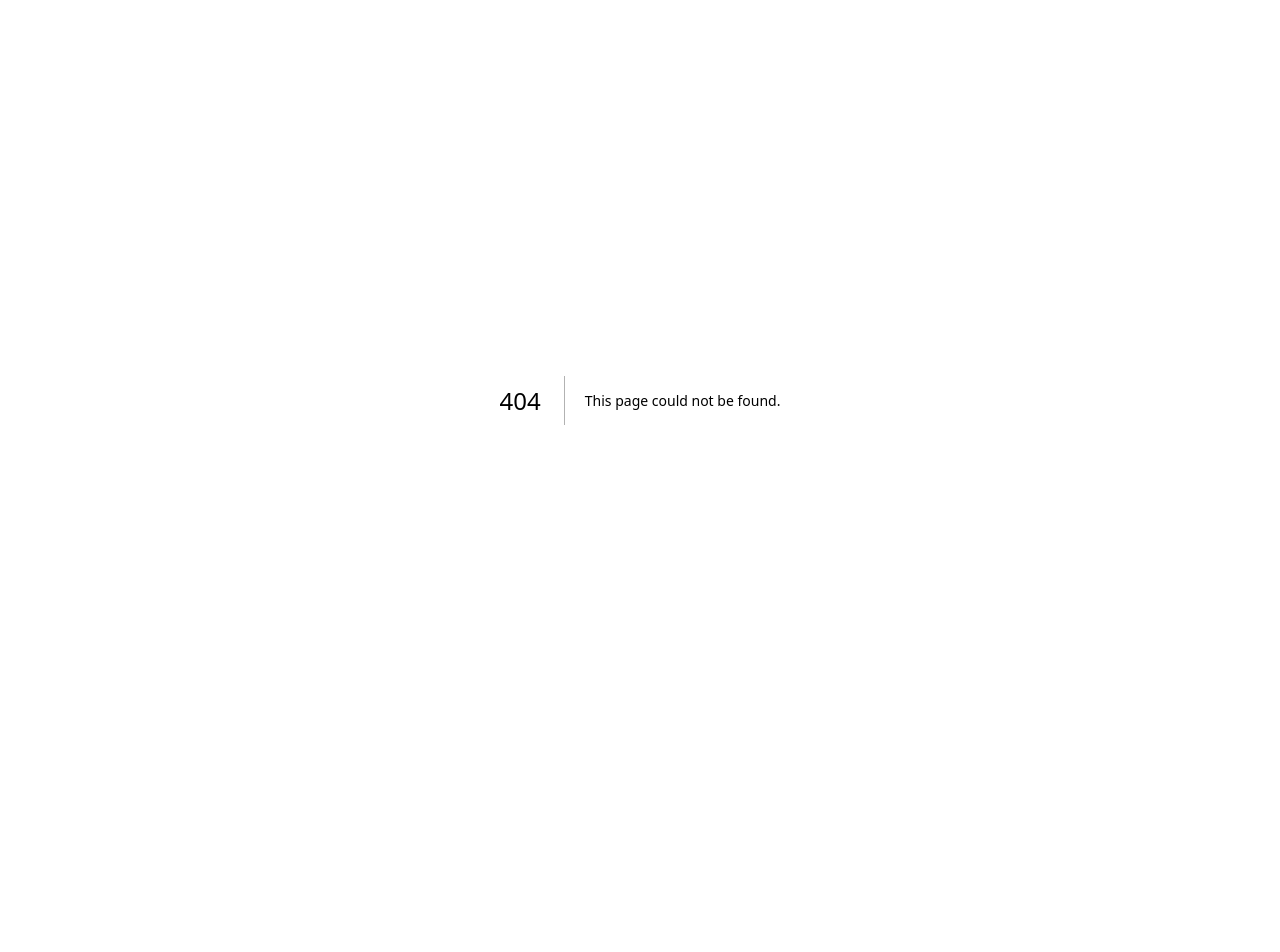
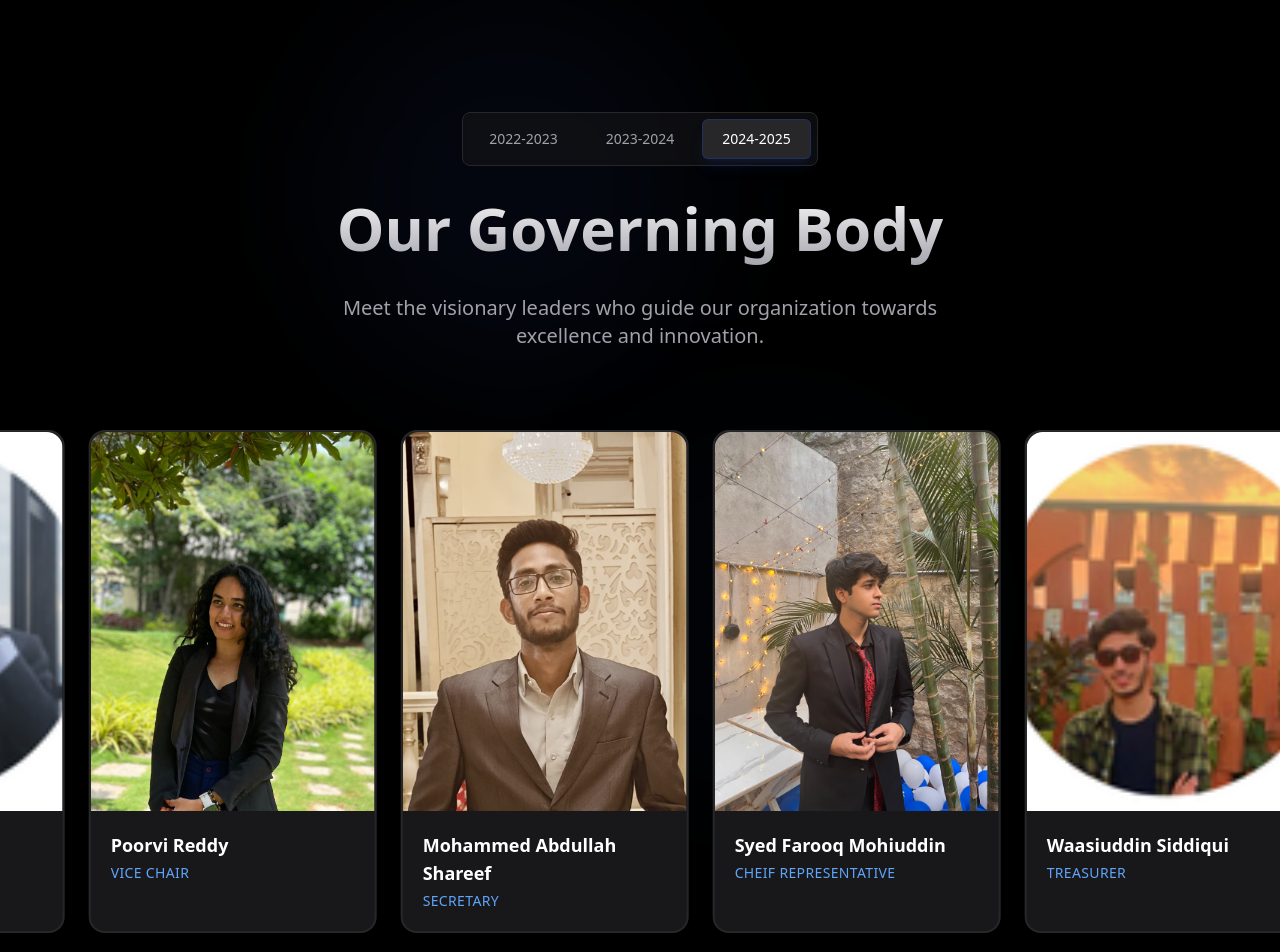
Before and after one commit to acmmjcet/main-codebase, a Next.js app in the folder apps/web/: page /team in a window 1280 px wide. Before the commit this address had no page. Shown: the top 952 px of the page. Before the commit the page ends 800 px from the top, so only its background shows below. Built offline with nearby package versions, Linux system fonts and the light colour scheme.

Commit message:
fix: team page render

```diff
--- /dev/null
+++ b/apps/web/app/team/page.tsx
@@ -0,0 +1,204 @@
+"use client";
+
+import React, { useState, useEffect, useRef } from "react";
+import { motion, useMotionValue, useAnimationFrame } from "framer-motion";
+import TeamCard from "@/components/TeamCard";
+import ExecomSection from "@/components/ExecomSection";
+
+interface TeamMember {
+  name: string;
+  role: string;
+  image: string;
+  year: string;
+}
+
+const TeamPage: React.FC = () => {
+  const [teamMembers, setTeamMembers] = useState<TeamMember[]>([]);
+  const [loading, setLoading] = useState(true);
+  const [isHovering, setIsHovering] = useState(false);
+  const [selectedYear, setSelectedYear] = useState<string>("2024-2025");
+  const containerRef = useRef<HTMLDivElement>(null);
+  const xPos = useMotionValue(0);
+  const scrollSpeed = useRef(40);
+
+  const years = ["2022-2023", "2023-2024", "2024-2025"];
+
+  useEffect(() => {
+    fetch("/team.json")
+      .then((res) => res.json())
+      .then((data) => {
+        setTeamMembers(data);
+        setLoading(false);
+      })
+      .catch((error) => {
+        console.error("Error loading team data:", error);
+        setLoading(false);
+      });
+  }, []);
+
+  const filteredMembers = teamMembers.filter(
+    (member) => member.year === selectedYear
+  );
+
+  useEffect(() => {
+    xPos.set(0);
+  }, [selectedYear, xPos]);
+
+  useAnimationFrame((time, delta) => {
+    if (
+      !isHovering &&
+      !loading &&
+      filteredMembers.length > 0 &&
+      containerRef.current
+    ) {
+      const container = containerRef.current;
+      const scrollWidth = container.scrollWidth / 2;
+      const currentX = xPos.get();
+      const newX = currentX - (scrollSpeed.current * delta) / 1000;
+
+      if (newX <= -scrollWidth) {
+        xPos.set(newX + scrollWidth);
+      } else {
+        xPos.set(newX);
+      }
+    }
+  });
+
+  const containerVariants = {
+    hidden: { opacity: 0 },
+    visible: {
+      opacity: 1,
+      transition: {
+        staggerChildren: 0.1,
+        delayChildren: 0.2,
+      },
+    },
+  };
+
+  const itemVariants = {
+    hidden: { opacity: 0, y: 20 },
+    visible: {
+      opacity: 1,
+      y: 0,
+      transition: {
+        duration: 0.5,
+        ease: [0.25, 0.1, 0.25, 1] as const,
+      },
+    },
+  };
+
+  return (
+    <div className="min-h-screen bg-black text-white overflow-hidden">
+      <div className="fixed top-0 left-1/4 w-96 h-96 bg-blue-900/10 rounded-full blur-3xl pointer-events-none" />
+      <div className="fixed bottom-0 right-1/4 w-96 h-96 bg-blue-900/5 rounded-full blur-3xl pointer-events-none" />
+
+      <div className="relative py-20 lg:py-28">
+        <motion.div
+          initial={{ opacity: 0, y: -10 }}
+          animate={{ opacity: 1, y: 0 }}
+          transition={{ duration: 0.6, ease: [0.25, 0.1, 0.25, 1] }}
+          className="flex justify-center mb-8 px-6"
+        >
+          <div className="inline-flex items-center gap-2 bg-zinc-900/50 border border-zinc-800 rounded-lg p-1.5 backdrop-blur-sm">
+            {years.map((year) => (
+              <button
+                key={year}
+                onClick={() => setSelectedYear(year)}
+                className={`relative px-5 py-2.5 text-sm font-medium rounded-md transition-all duration-300 ${
+                  selectedYear === year
+                    ? "text-white"
+                    : "text-zinc-400 hover:text-zinc-200"
+                }`}
+              >
+                {year}
+                {selectedYear === year && (
+                  <motion.div
+                    layoutId="activeYear"
+                    className="absolute inset-0 bg-zinc-800 rounded-md border border-blue-900/50 shadow-lg shadow-blue-900/20"
+                    style={{ zIndex: -1 }}
+                    transition={{
+                      type: "spring",
+                      stiffness: 380,
+                      damping: 30,
+                    }}
+                  />
+                )}
+              </button>
+            ))}
+          </div>
+        </motion.div>
+
+        <motion.div
+          initial={{ opacity: 0, y: -20 }}
+          animate={{ opacity: 1, y: 0 }}
+          transition={{ duration: 0.6, ease: [0.25, 0.1, 0.25, 1], delay: 0.1 }}
+          className="text-center mb-16 px-6"
+        >
+          <h1 className="text-4xl md:text-5xl lg:text-6xl font-bold mb-6 leading-[1.2] pb-3 overflow-visible">
+            <span className="bg-gradient-to-b from-white to-zinc-400 bg-clip-text text-transparent">
+              Our Governing Body
+            </span>
+          </h1>
+          <p className="text-zinc-400 text-lg md:text-xl max-w-2xl mx-auto leading-relaxed">
+            Meet the visionary leaders who guide our organization towards
+            excellence and innovation.
+          </p>
+        </motion.div>
+
+        {loading ? (
+          <div className="flex gap-6 px-6 overflow-x-auto scrollbar-hide">
+            {[...Array(6)].map((_, i) => (
+              <div
+                key={i}
+                className="flex-shrink-0 w-64 md:w-72 aspect-[3/4] bg-zinc-900 rounded-lg animate-pulse"
+              />
+            ))}
+          </div>
+        ) : (
+          <div
+            className="relative overflow-hidden"
+            onMouseEnter={() => setIsHovering(true)}
+            onMouseLeave={() => setIsHovering(false)}
+          >
+            <motion.div
+              key={selectedYear}
+              variants={containerVariants}
+              initial="hidden"
+              animate="visible"
+            >
+              <motion.div
+                ref={containerRef}
+                style={{ x: xPos, width: "max-content" }}
+                className="flex gap-6 px-6 pt-4 pb-8"
+              >
+                {filteredMembers.map((member, index) => (
+                  <motion.div
+                    key={`original-${index}`}
+                    variants={itemVariants}
+                    className="flex-shrink-0 w-64 md:w-72 relative z-20"
+                  >
+                    <TeamCard member={member} />
+                  </motion.div>
+                ))}
+                {filteredMembers.map((member, index) => (
+                  <motion.div
+                    key={`duplicate-${index}`}
+                    variants={itemVariants}
+                    className="flex-shrink-0 w-64 md:w-72 relative z-20"
+                  >
+                    <TeamCard member={member} />
+                  </motion.div>
+                ))}
+              </motion.div>
+            </motion.div>
+          </div>
+        )}
+      </div>
+
+      {/* Execom Members Section */}
+      <ExecomSection selectedYear={selectedYear} />
+    </div>
+  );
+};
+
+export default TeamPage;
--- a/apps/web/components/Navbar.tsx
+++ /dev/null
@@ -1,10 +0,0 @@
-
-function Navbar() {
-  return (
-    <div>
-      This is the Navbar component
-    </div>
-  )
-}
-
-export default Navbar
```
